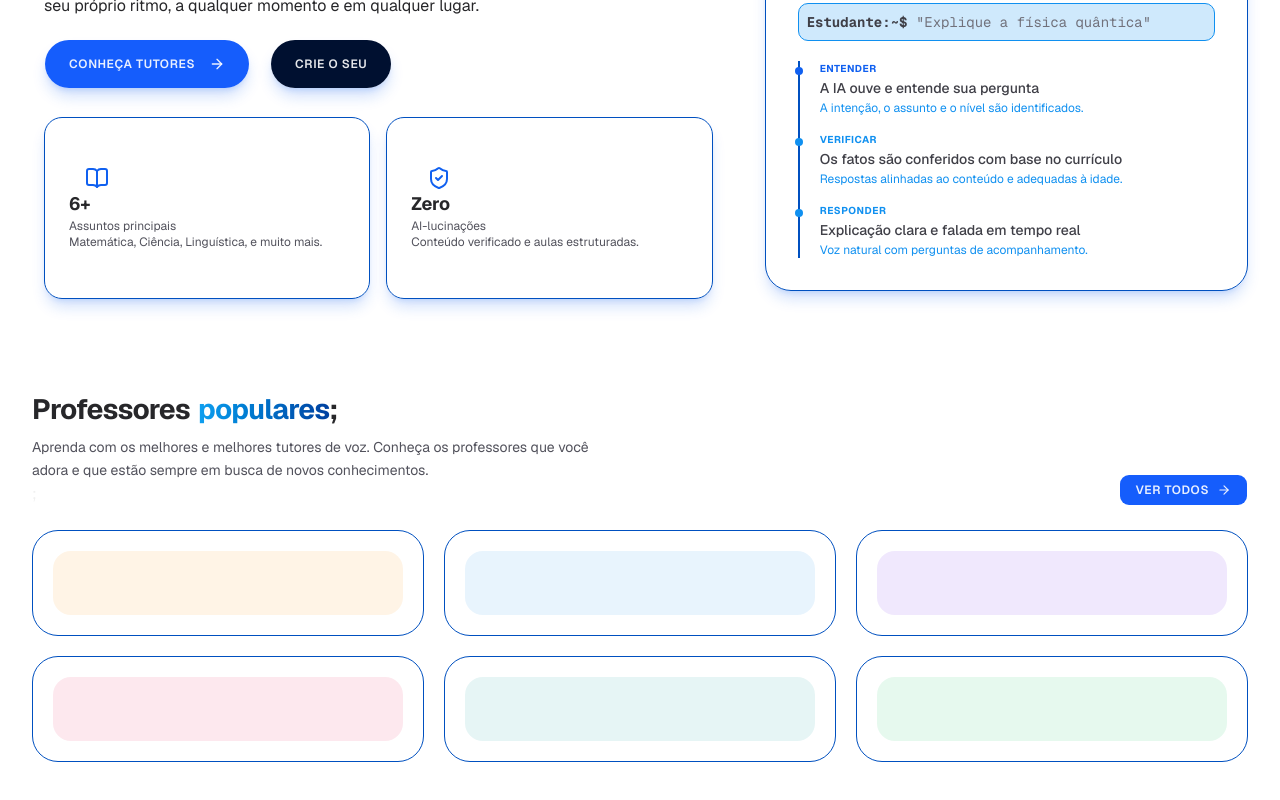
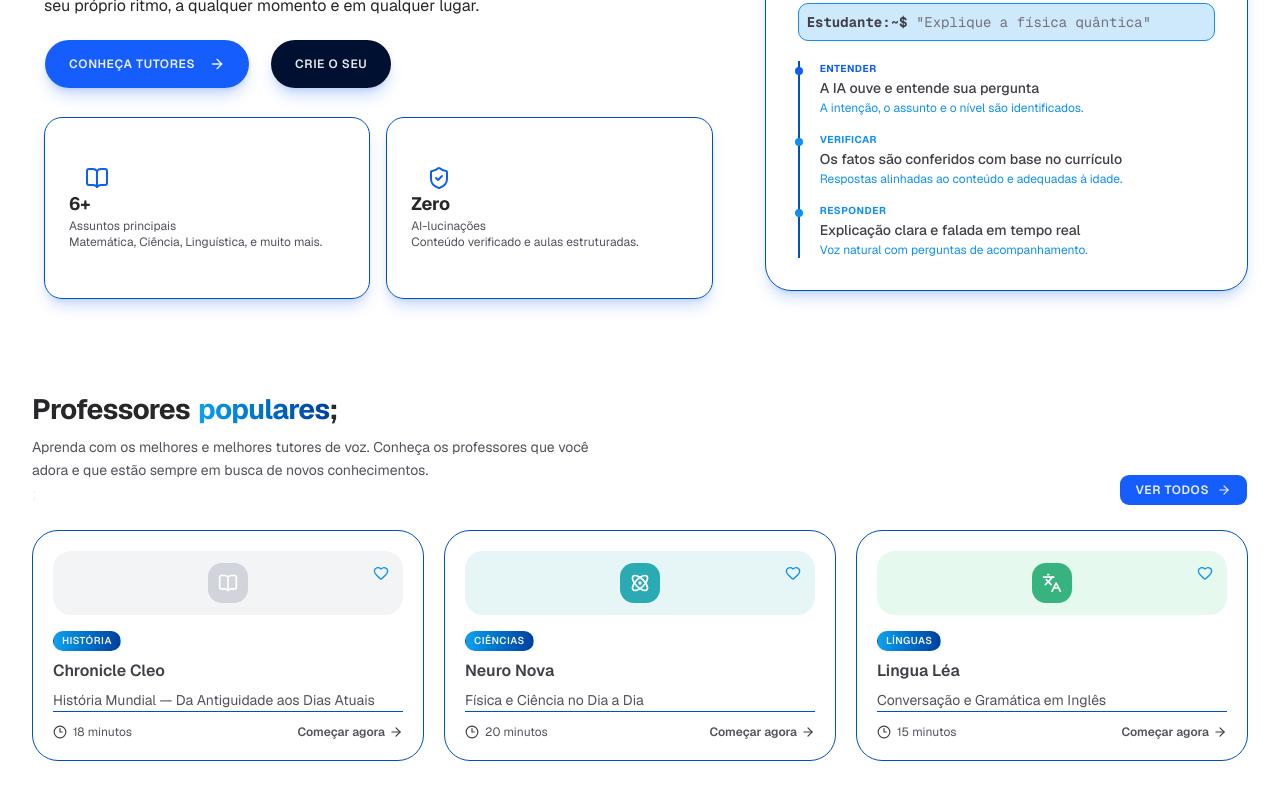
Before and after one commit to FabioMGonc/ai-learn-client, a Next.js app: page / in a window 1280 px wide. Shown: the part 348-1148 px from the top of the page. Built offline with nearby package versions, Linux system fonts and the light colour scheme.

Commit message:
Termino da sessão dos professores e criação do componente Recents

```diff
--- a/app/globals.css
+++ b/app/globals.css
@@ -86,7 +86,7 @@
 
 .dark {
   --background: #0a0a0a;
-  --foreground: #fafafa;
+  --foreground: #a79e9e;
   --card: oklch(0.205 0 0);
   --card-foreground: oklch(0.985 0 0);
   --popover: oklch(0.205 0 0);
--- a/app/page.tsx
+++ b/app/page.tsx
@@ -1,11 +1,13 @@
 import HeroSection from "../components/general/HeroSection";
 import TutorsSection from "../components/general/TutorsSection";
+import RecentSection from "../components/general/RecentSection";
 
 const Home = () => {
   return (
     <main className="page space-y-20 bg-background animate-in fade-in duration-500 sm:mt-14">
       <HeroSection />
       <TutorsSection />
+      <RecentSection />
     </main>
   );
 }
--- /dev/null
+++ b/components/general/RecentSection.tsx
@@ -0,0 +1,10 @@
+
+const RecentSection = () => {
+    return (
+        <section className="space-y-6">
+
+        </section>
+    );
+}
+
+export default RecentSection;
--- a/components/general/TutorsCard.tsx
+++ b/components/general/TutorsCard.tsx
@@ -3,6 +3,9 @@
 import { getSubjectTheme } from "@/lib/utils";
 import Link from "next/link";
 import { usePathname } from "next/navigation";
+import { Button } from "../ui/button";
+import { ArrowRight, Clock3, Heart } from "lucide-react";
+import { Badge } from "../ui/badge";
 
 
 const TutorsCard = ({ id, name, topic, subject, duration, favorited=false }: TutorCardProps) => {
@@ -17,10 +20,32 @@ const TutorsCard = ({ id, name, topic, subject, duration, favorited=false }: Tut
             <article className="flex flex-col h-full rounded-4xl border border-border bg-card p-5 hover:scale-105 transition-all duration-500 ease-in-out hover:shadow-lg hover:translate-y-0.5">
                 <div className="relative">
                     <div className="flex h-16 w-full items-center justify-center rounded-2xl" style={{background: bg}}>
+                        <div className="flex h-10 w-10 items-center justify-center rounded-xl" style={{background: accent}}>
+                            <Icon className="size-5 text-white" />
+                        </div>
+                    </div>
+                    <Button variant="ghost" size="icon" onClick={toogleFavorite} className="absolute right-2 top-2 size-7 rounded-full bg-card">
+                        <Heart className={`size-4 ${favorited ? "text-white fill-current" : "text-muted-foreground"}`} />
+                    </Button>
+                </div>
+                <div className="mt-4 flex flex-1 flex-col">
+                    <Badge variant="default" className="mb-2 w-fit text-[10px] font-semibold uppercase tracking-wider bg-linear-to-r from-[#10A0F0] to-[#0040A0] ">
+                        {safeSubject}
+                    </Badge>
+                    <h3 className="line-clamp-1 text-base font-semibold  text-zinc-700">{name}</h3>
+                    <p className="mt-1.5 line-clamp-2 flex-1 text-sm leading-relaxed text-zinc-600">{topic}</p>
+                </div>
+                <div className="flex items-center justify-between border-t border-border pt-3">
+                    <div className="flex items-center gap-1.5 text-xs font-mediumtext-zinc-700">
+                        <Clock3 className="size-3.5 text-zinc-700" />
+                        <span className="text-zinc-600">{duration} minutos</span>
+                    </div>
+                    <div className="flex items-center gap-1 text-xs font-semibold text-zinc-700 transition-transform duration-300 group-hover:translate-x-0.5">
+                        <span className="text-zinc-600">Começar agora</span>
+                        <ArrowRight className="size-3.5" />
 
                     </div>
                 </div>
-
             </article>
         </Link>
     );
--- a/components/general/TutorsSection.tsx
+++ b/components/general/TutorsSection.tsx
@@ -9,7 +9,7 @@ const TutorsSection = () => {
 
             <div className="grid gap-5 sm:grid-cols-2 lg:grid-cols-3">
                 {
-                    dummyTutors.map((tutor, index) => {
+                    dummyTutors.slice(3).map((tutor, index) => {
                         return (
                             <div key={tutor.id} >
                                 <TutorsCard {...tutor} index = {index} />
--- a/constants/index.ts
+++ b/constants/index.ts
@@ -2,12 +2,12 @@ import { Atom, Calculator, Code2, Landmark, Languages, TrendingUp, type LucideIc
 
 // Subjects Background palette for cards and avatars
 export const subjects = [
-    { subject: "maths", icon: Calculator, bg: "#FFF4E6", accent: "#E8913A" },
-    { subject: "economics", icon: TrendingUp, bg: "#E8F4FD", accent: "#4A90D9" },
-    { subject: "language", icon: Languages, bg: "#E6F9EE", accent: "#36B37E" },
-    { subject: "history", icon: Landmark, bg: "#FDE8EE", accent: "#D94F7B" },
-    { subject: "coding", icon: Code2, bg: "#F0E8FD", accent: "#8B5FD9" },
-    { subject: "science", icon: Atom, bg: "#E6F5F5", accent: "#2AABB3" },
+    { subject: "matemática", icon: Calculator, bg: "#FFF4E6", accent: "#E8913A" },
+    { subject: "economia", icon: TrendingUp, bg: "#E8F4FD", accent: "#4A90D9" },
+    { subject: "línguas", icon: Languages, bg: "#E6F9EE", accent: "#36B37E" },
+    { subject: "histária", icon: Landmark, bg: "#FDE8EE", accent: "#D94F7B" },
+    { subject: "programação", icon: Code2, bg: "#F0E8FD", accent: "#8B5FD9" },
+    { subject: "ciências", icon: Atom, bg: "#E6F5F5", accent: "#2AABB3" },
 ];
 
 export const voices = {
@@ -19,8 +19,8 @@ export const dummyTutors: Tutor[] = [
     {
         id: "dummy-1",
         name: "Algebraic Ada",
-        subject: "maths" as any,
-        topic: "Algebra & Pre-Calculus",
+        subject: "matemática" as any,
+        topic: "Algebra & Cálculos",
         duration: 15,
         voice: "2BJW5coyhAzSr8STdHbE",
         style: "Patient & step-by-step problem solving",
@@ -30,8 +30,8 @@ export const dummyTutors: Tutor[] = [
     {
         id: "dummy-2",
         name: "Fiscal Finn",
-        subject: "economics" as any,
-        topic: "Micro-Economics & Market Basics",
+        subject: "economia" as any,
+        topic: "Microeconomia e Noções Básicas de Mercado",
         duration: 20,
         voice: "EXAVITQu4vr4xnSDxMaL",
         style: "Analytical & conversational",
@@ -41,8 +41,8 @@ export const dummyTutors: Tutor[] = [
     {
         id: "dummy-3",
         name: "CodeCraft Kai",
-        subject: "coding" as any,
-        topic: "JavaScript Fundamentals",
+        subject: "programação" as any,
+        topic: "JavaScript e seus fundamentos",
         duration: 25,
         voice: "2BJW5coyhAzSr8STdHbE",
         style: "Hands-on with code examples",
@@ -52,8 +52,8 @@ export const dummyTutors: Tutor[] = [
     {
         id: "dummy-4",
         name: "Chronicle Cleo",
-        subject: "history" as any,
-        topic: "World History — Ancient to Modern",
+        subject: "história" as any,
+        topic: "História Mundial — Da Antiguidade aos Dias Atuais",
         duration: 18,
         voice: "ZIlrSGI4jZqobxRKprJz",
         style: "Story-telling & chronological",
@@ -63,8 +63,8 @@ export const dummyTutors: Tutor[] = [
     {
         id: "dummy-5",
         name: "Neuro Nova",
-        subject: "science" as any,
-        topic: "Physics & Everyday Science",
+        subject: "ciências" as any,
+        topic: "Física e Ciência no Dia a Dia",
         duration: 20,
         voice: "c6SfcYrb2t09NHXiT80T",
         style: "Curious & experiment-driven",
@@ -74,8 +74,8 @@ export const dummyTutors: Tutor[] = [
     {
         id: "dummy-6",
         name: "Lingua Léa",
-        subject: "language" as any,
-        topic: "English Conversation & Grammar",
+        subject: "línguas" as any,
+        topic: "Conversação e Gramática em Inglês",
         duration: 15,
         voice: "EXAVITQu4vr4xnSDxMaL",
         style: "Friendly & immersive dialogue",
```
